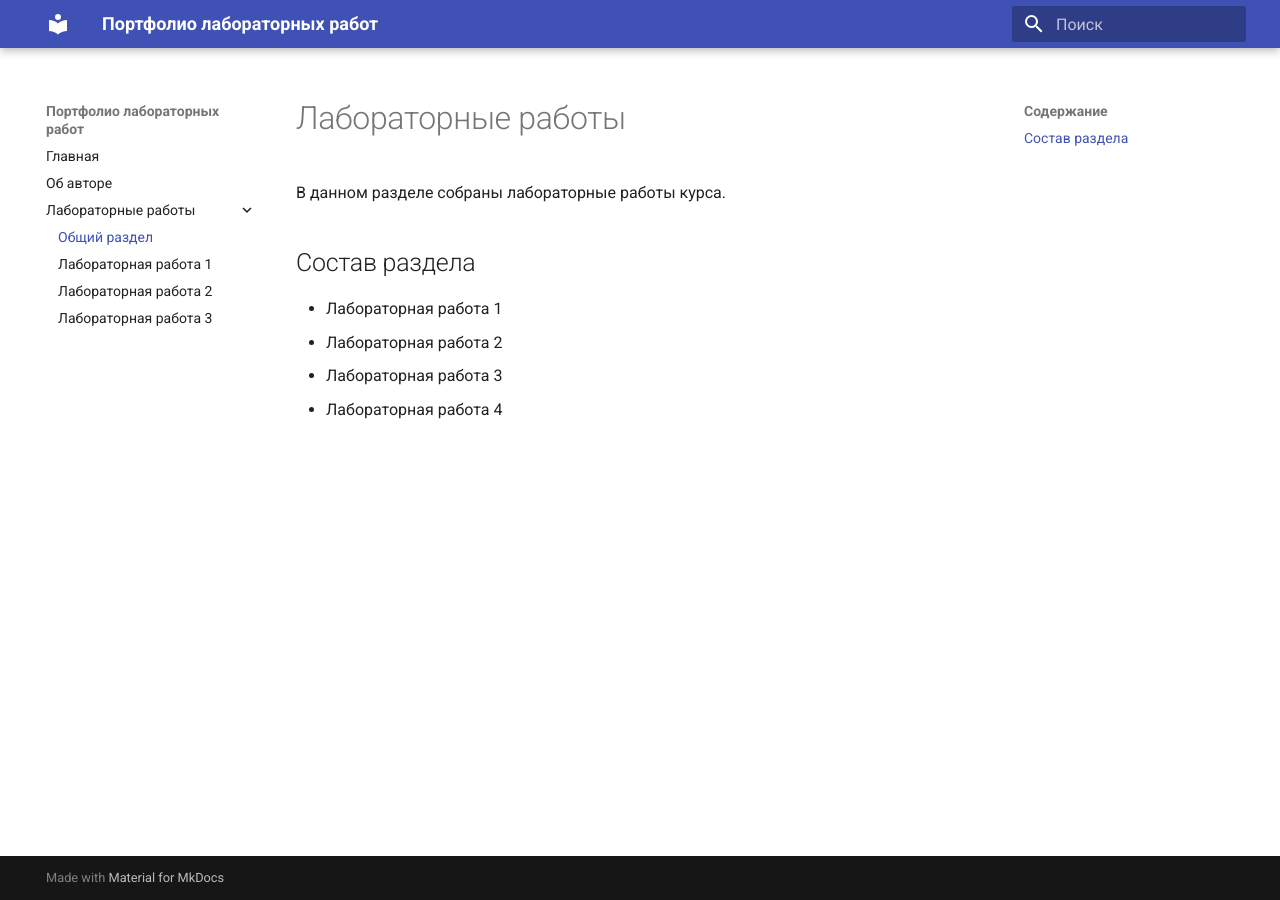
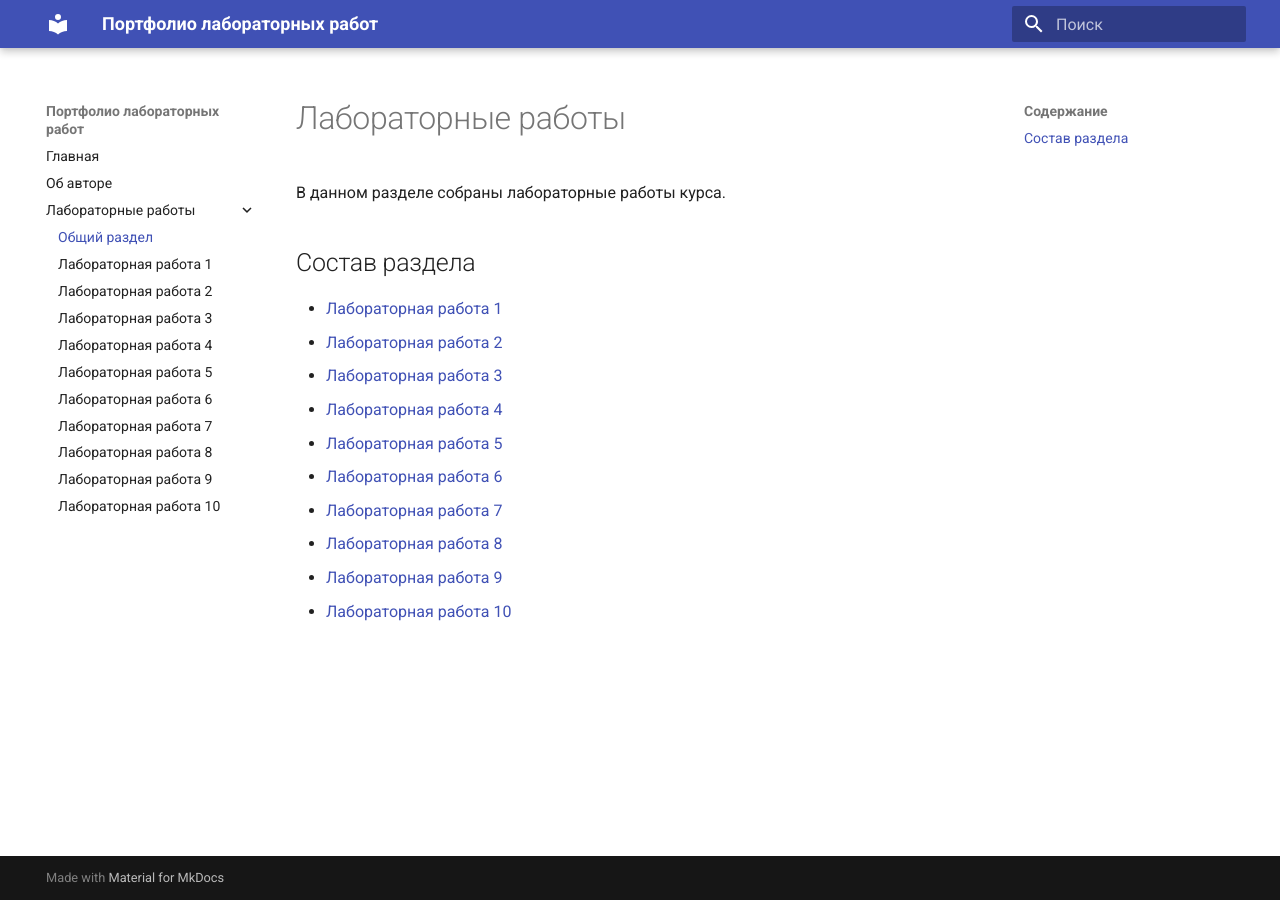
Before and after one commit to MikhailGeras/MikhailGeras.github.io, an MkDocs documentation site: the page built from source/docs/labs/index.md, in a window 1280 px wide. Built offline with MkDocs 1.6.1 and Material for MkDocs 9.7.7, drawn with Linux system fonts in a browser that asks for light colours.

Commit message:
Add lab4 to site navigation

```diff
--- a/source/docs/labs/index.md
+++ b/source/docs/labs/index.md
@@ -4,7 +4,13 @@
 
 ## Состав раздела
 
-- Лабораторная работа 1
-- Лабораторная работа 2
-- Лабораторная работа 3
-- Лабораторная работа 4
+- [Лабораторная работа 1](lab1.md)
+- [Лабораторная работа 2](lab2.md)
+- [Лабораторная работа 3](lab3.md)
+- [Лабораторная работа 4](lab4.md)
+- [Лабораторная работа 5](lab5.md)
+- [Лабораторная работа 6](lab6.md)
+- [Лабораторная работа 7](lab7.md)
+- [Лабораторная работа 8](lab8.md)
+- [Лабораторная работа 9](lab9.md)
+- [Лабораторная работа 10](lab10.md)
--- a/source/mkdocs.yml
+++ b/source/mkdocs.yml
@@ -14,3 +14,10 @@ nav:
       - Лабораторная работа 1: labs/lab1.md
       - Лабораторная работа 2: labs/lab2.md
       - Лабораторная работа 3: labs/lab3.md
+      - Лабораторная работа 4: labs/lab4.md
+      - Лабораторная работа 5: labs/lab5.md
+      - Лабораторная работа 6: labs/lab6.md
+      - Лабораторная работа 7: labs/lab7.md
+      - Лабораторная работа 8: labs/lab8.md
+      - Лабораторная работа 9: labs/lab9.md
+      - Лабораторная работа 10: labs/lab10.md
```
